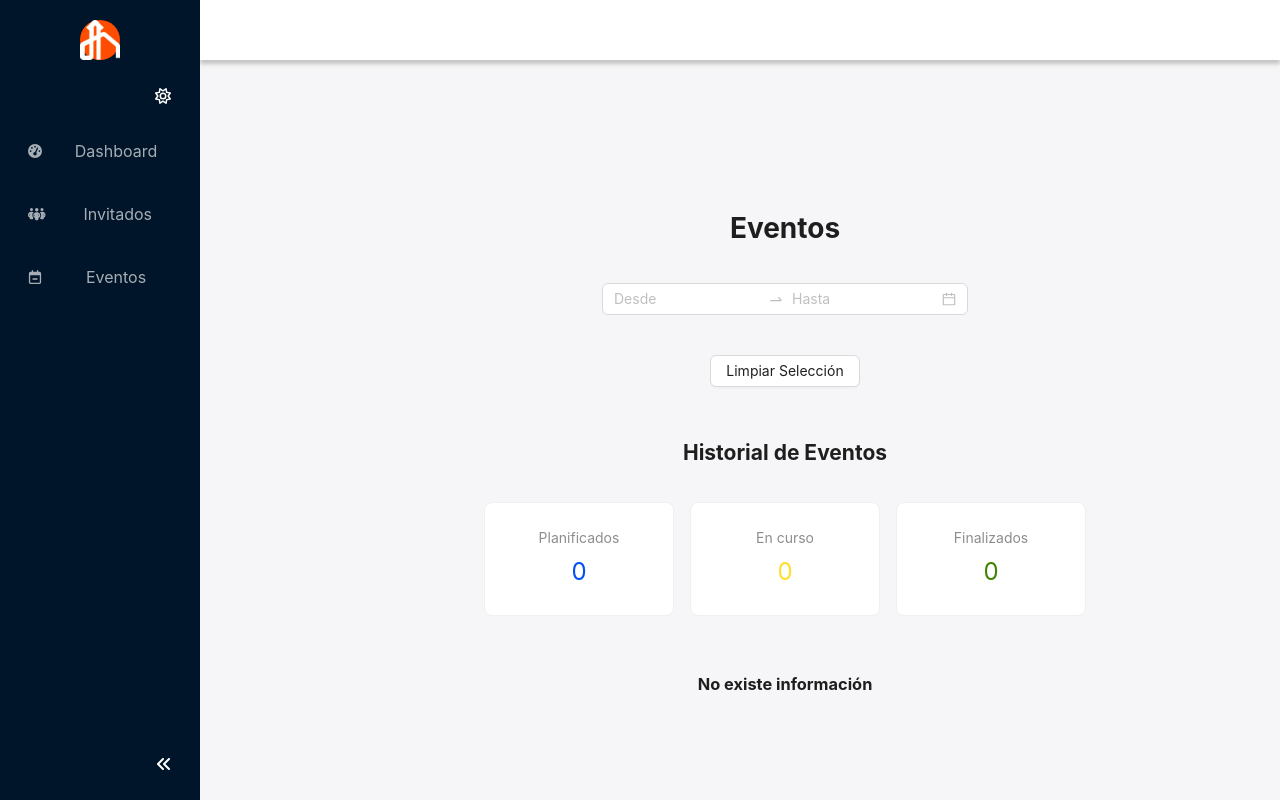
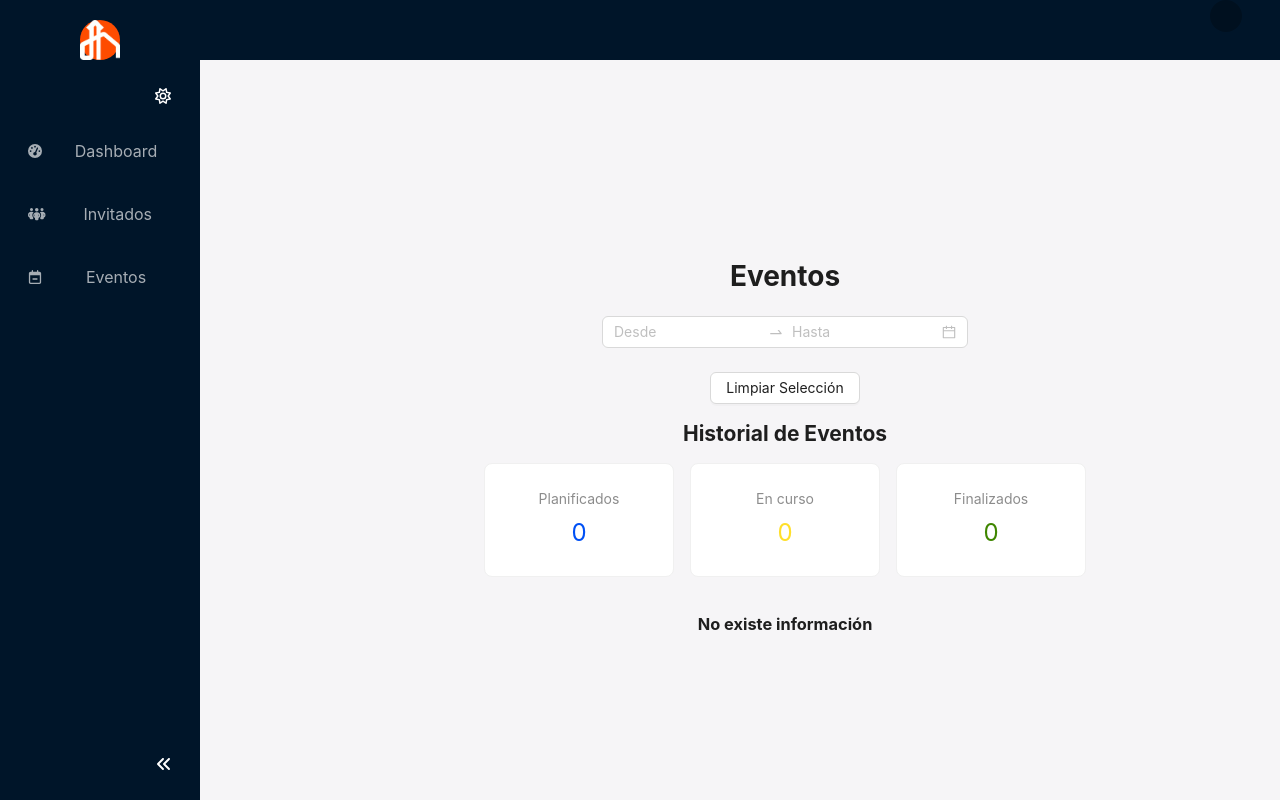
Before and after one commit to RochesPortfolio/meet-up-front, a React (Create React App) app: page /event in a window 1280 px wide. Built offline with nearby package versions, Linux system fonts and the light colour scheme; no server answers.

Commit message:
feat(App.tsx): implement login and logout

```diff
--- a/src/App.css
+++ b/src/App.css
@@ -112,7 +112,7 @@ body {
   padding: 0 0;
   color: rgba(0, 0,0 , 0.88);
   line-height: 64px;
-  background: white;
+  /* background: white; */
   box-shadow: 0 4px 4px rgba(0, 0, 0, 0.2);
 }
 
--- a/src/App.tsx
+++ b/src/App.tsx
@@ -4,17 +4,17 @@ import Footer from './components/Footer';
 import SearchPage from './components/SearchPage';
 import Guest from '././pages/Guest'
 import Event from '././pages/Events'
-import { BrowserRouter as Router, Routes, Route, useLocation } from "react-router-dom";
+import { BrowserRouter as Router, Routes, Route, useLocation, useNavigate } from "react-router-dom";
 import LoginScreen from './Screens/Login.screen';
 import { GoogleOAuthProvider } from '@react-oauth/google';
 import LoadingComponent from './components/Common/LoadingComponent';
-import { Button, Layout, theme } from 'antd';
+import { Avatar, Button, Layout, Menu, Modal, Popover, Spin, theme } from 'antd';
 import Logo from './components/Logo';
 import MenuList from './components/MenuList';
-import { useState } from 'react';
+import { useEffect, useState } from 'react';
 import ToogleThemeButton from './components/ToggleThemeButton';
 import { FontAwesomeIcon } from "@fortawesome/react-fontawesome";
-import { faAnglesLeft,  faAnglesRight} from '@fortawesome/free-solid-svg-icons';
+import { faAnglesLeft,  faAnglesRight, faArrowRightFromBracket} from '@fortawesome/free-solid-svg-icons';
 import { Content } from 'antd/es/layout/layout';
 
 const {Header, Sider} = Layout;
@@ -33,6 +33,11 @@ function AppContent() {
   const location = useLocation();
   const [darkTheme, setDarkTheme] = useState(true);
   const [collapsed, setCollapsed] = useState(false);
+  const [userPhoto, setUserPhoto] = useState<string | null>(null);
+  const [userName, setUserName] = useState<string | null>(null);
+  const [isModalVisible, setIsModalVisible] = useState(false);
+  const navigate = useNavigate();
+  const [isLoading, setIsLoading] = useState(false);
 
   const toggleTheme = () => {
     setDarkTheme(!darkTheme);
@@ -41,6 +46,45 @@ function AppContent() {
   const {
     token: { colorBgContainer },
   } = theme.useToken();
+
+  useEffect(() => {
+    const savedPhoto = localStorage.getItem('userPhoto');
+    const username = localStorage.getItem('userName');
+    console.log(savedPhoto, 'foto')
+    if(savedPhoto && userName !== '') {
+      setUserPhoto(savedPhoto);
+      setUserName(username);
+    };
+  })
+
+  const showLogoutModal = () => {
+    setIsModalVisible(true);
+  };
+
+  const userMenu = (
+    <Menu>
+      <Menu.Item onClick={showLogoutModal} icon={<FontAwesomeIcon icon={faArrowRightFromBracket} />}>
+        Cerrar sesión
+      </Menu.Item>
+    </Menu>
+  );
+
+  const handleLogoutConfirm = () => {
+    // cerrar sesión de google
+    setIsLoading(true);
+    setIsModalVisible(false);
+
+    setTimeout(() => {
+      localStorage.removeItem('userPhoto');
+      localStorage.removeItem('userName');
+      setIsLoading(false);
+      navigate('/');
+    }, 2000);
+  };
+
+  const handleCancel = () => {
+    setIsModalVisible(false);
+  };
 
   return(
     <div className="App">
@@ -56,8 +100,19 @@ function AppContent() {
           </Sider>
         }
         <Layout>
-          <Header className='header'>
-            <Content style={{height: '100vh', width: '100vw', overflowY: 'auto', marginLeft:'-55px', backgroundColor: colorBgContainer, marginTop: '70px'}}>
+        {location.pathname !== '/' && ( // Condición para mostrar el Header
+            <Header className='header' style={!darkTheme ? { 'background': '#fff' } : { 'background': '#001529' }}>
+              <div style={{float: 'right', paddingRight: '30px'}}>
+                <Popover content={userMenu} trigger="click">
+                  <div style={{display: 'flex', alignItems: 'center', cursor: 'pointer'}}>
+                    <Avatar src={userPhoto} style={{marginRight: '8px'}} />
+                    <span style={{color: '#FFFFFF'}}>{userName}</span>
+                  </div>
+                </Popover>
+              </div>
+            </Header>
+          )}
+            <Content style={{height: '100vh', width: '100vw', overflowY: 'auto', marginLeft:'-55px', overflowX: 'hidden'}}>
               <LoadingComponent>
                 <Routes>
                   {/* <FunctionalApp/> */}
@@ -68,9 +123,20 @@ function AppContent() {
                 </Routes>
               </LoadingComponent>
             </Content>
-          </Header>
+          {/* <Header className='header' style={!darkTheme ? {'background': '#fff'} : {'background': '#001529'}}>
+          </Header> */}
         </Layout>
       </Layout>
+
+      <Modal visible={isModalVisible} onOk={handleLogoutConfirm} onCancel={handleCancel} okText="Aceptar" cancelText="Cancelar" centered>
+        <p>¿Estás seguro que deseas cerrar sesión?</p>
+      </Modal>
+
+      {isLoading && (
+        <div>
+          <Spin size="large" tip="Cerrando Sesión..." fullscreen/>
+        </div>
+      )}
     </div>
   );
   //   {/* <div className="App">
--- a/src/components/GoogleLoginButton.tsx
+++ b/src/components/GoogleLoginButton.tsx
@@ -3,17 +3,22 @@ import { GoogleLogin, CredentialResponse } from '@react-oauth/google';
 import { jwtDecode } from "jwt-decode";
 import { GoogleUserDTO } from '../dtos/googleOAuthResponse.dto';
 import store from '../store';
+import { useNavigate } from 'react-router-dom';
 
 export default function GoogleLoginButton() {
+    const navigate = useNavigate();
 
     const handleSuccesLogin = (response: CredentialResponse) => {
         const decoded = jwtDecode<GoogleUserDTO>(response.credential as string);
         console.log(decoded);
         store.setLoginStatus(true);
         store.setloading(true);
+        localStorage.setItem('userPhoto', decoded.picture || '');
+        localStorage.setItem('userName', decoded.name || '');
         // delay de 1 segundo
         setTimeout(() => {
             store.setUser(decoded.name);
+            navigate('/home')
             store.setloading(false);
         }, 2500);
     }
```
